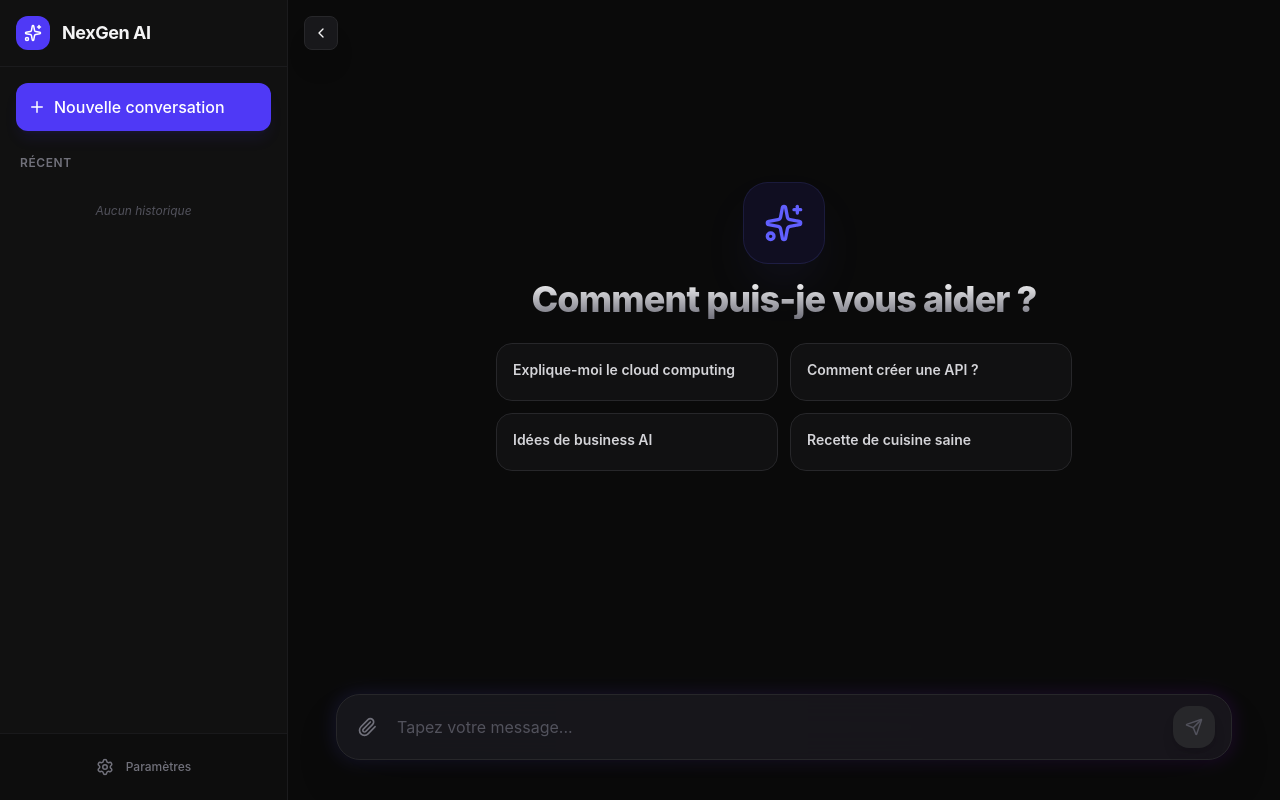
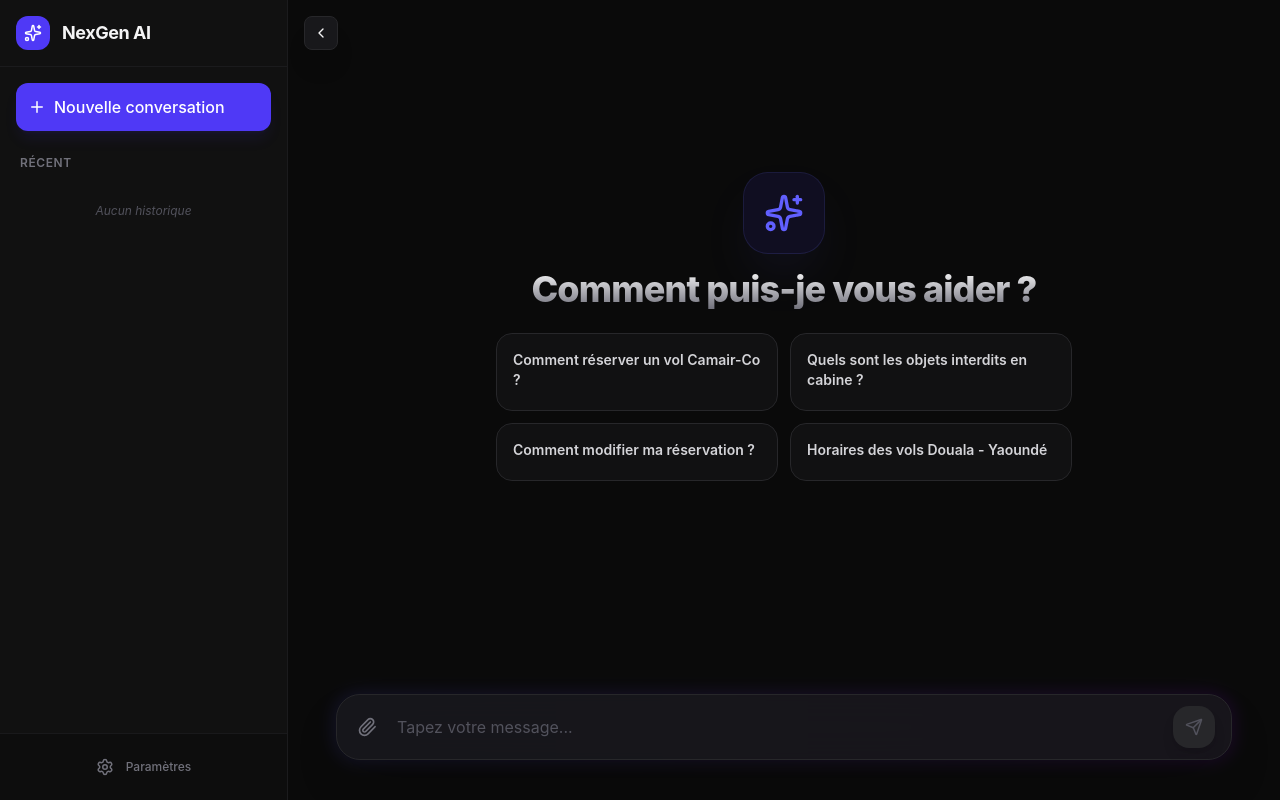
Before and after one commit to Emmanuel-Nyouma/RAG-test-bot, a React (Vite) app: page / in a window 1280 px wide. Built offline with nearby package versions, Linux system fonts and the light colour scheme.

Commit message:
feat: update message suggestions for Camair-Co support

```diff
--- a/src/App.jsx
+++ b/src/App.jsx
@@ -275,7 +275,12 @@ export default function ChatApp() {
                 Comment puis-je vous aider ?
               </h1>
               <div className="grid grid-cols-1 md:grid-cols-2 gap-3 w-full max-w-xl">
-                {["Explique-moi le cloud computing", "Comment créer une API ?", "Idées de business AI", "Recette de cuisine saine"].map((hint, i) => (
+                {[
+                  "Comment réserver un vol Camair-Co ?",
+                  "Quels sont les objets interdits en cabine ?",
+                  "Comment modifier ma réservation ?",
+                  "Horaires des vols Douala - Yaoundé"
+                ].map((hint, i) => (
                   <button
                     key={i}
                     onClick={() => setInput(hint)}
```
